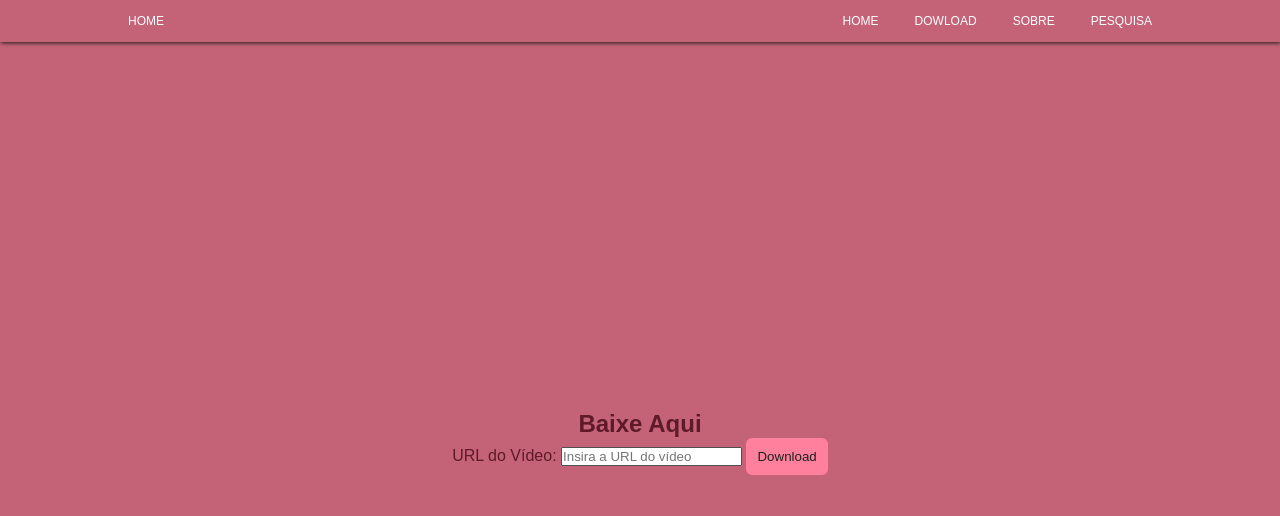
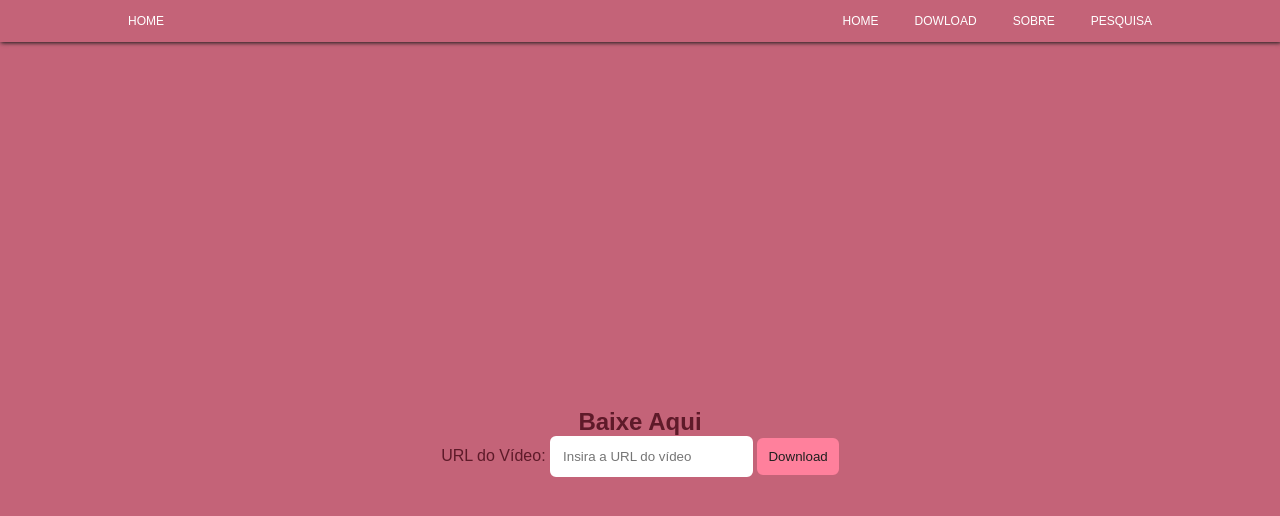
Before and after one commit to NDWnatural/abobus, a plain HTML site: page index.html in a window 1280 px wide. In both pictures the pointer is over the input "URL do Vídeo:". Drawn offline with Linux system fonts and the light colour scheme.

Commit message:
Update style.css

```diff
--- a/style.css
+++ b/style.css
@@ -204,14 +204,14 @@ button:hover {
     padding: 8px;
     border-color: #bd576d;
 }
-#l{
+#videoUrl{
     padding: 6px;
     border-style: solid;
     border-width: 5px;
     border-radius: 6px;
     border-color: #ffffff;
 }
-#l:hover {
+#videoUrl:hover {
     padding: 8px;
 }
 .elementos{
```
